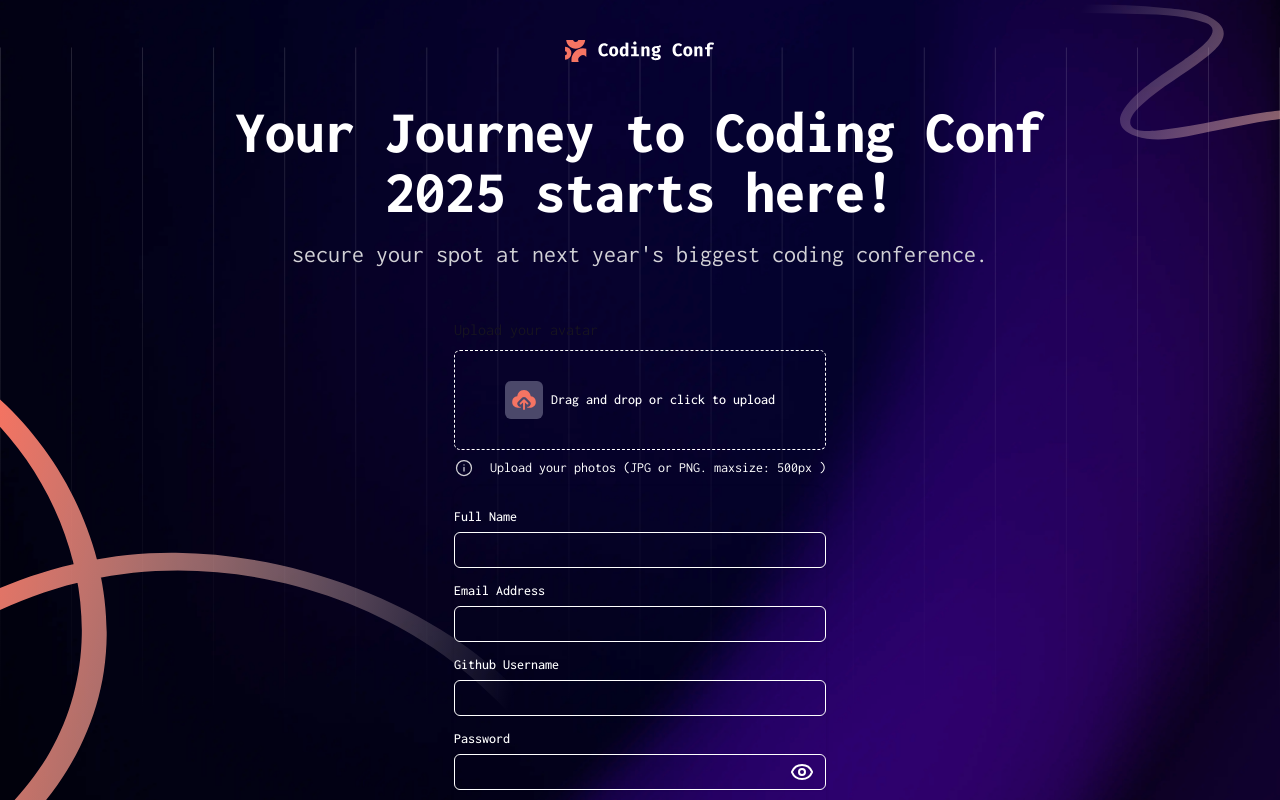
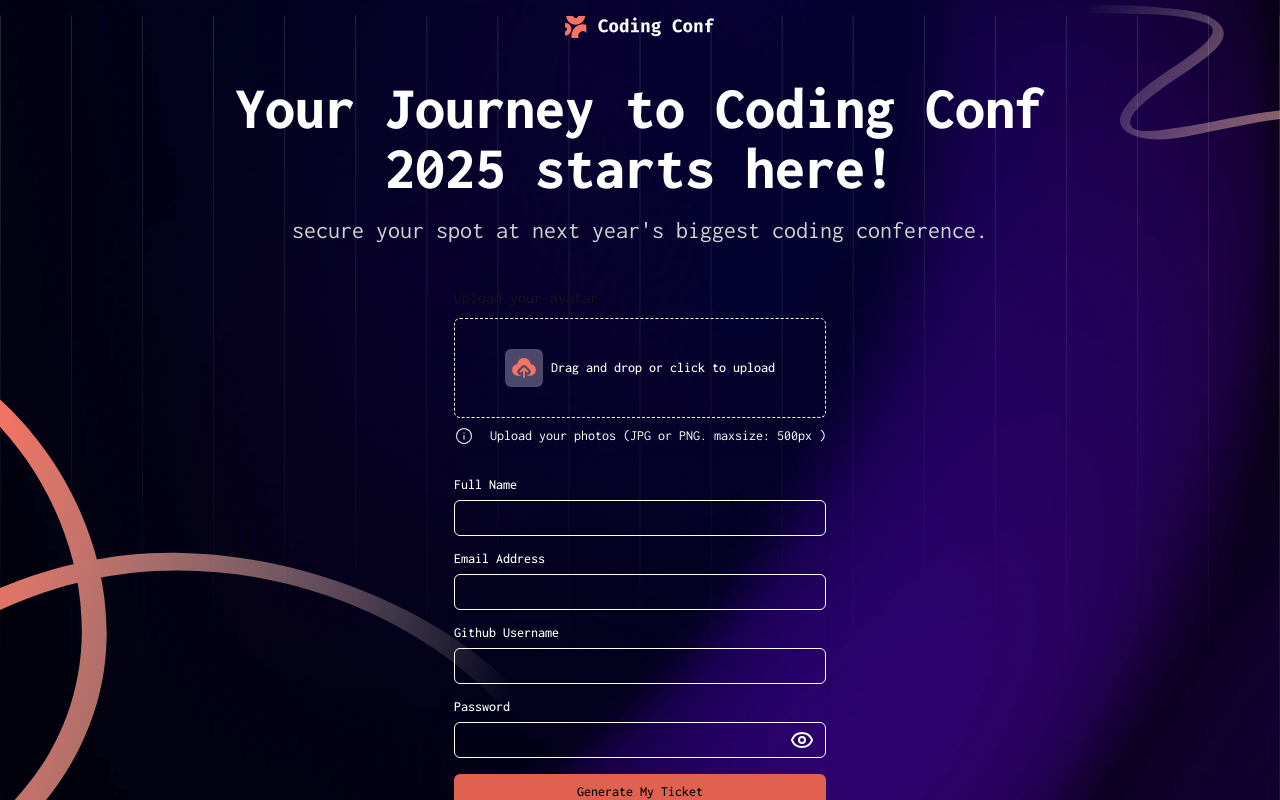
Before and after one commit to stkeys/nextjs-mini-project, a Next.js app: page /ticket-form in a window 1280 px wide. Shown: the top 800 px of the page. Built offline with nearby package versions, Linux system fonts and the light colour scheme.

Commit message:
style: adjust padding in ticket-form

```diff
--- a/src/app/ticket-form/page.tsx
+++ b/src/app/ticket-form/page.tsx
@@ -17,7 +17,7 @@ export default function TicketForm(){
   return(
     <div className="relative w-full overflow-x-hidden  bg-double text-white">
       <Background />
-      <div className="relative z-10 flex items-center justify-center flex-col space-y-10 p-10 ">
+      <div className="relative z-10 flex items-center justify-center flex-col space-y-10  p-4">
         <Image
           src="/assets/images/logo-full.svg"
           alt="Logo"
@@ -29,7 +29,7 @@ export default function TicketForm(){
           <h1 className=" text-3xl sm:text-6xl font-extrabold ">Your Journey to Coding Conf <br/>2025 starts here!</h1>
           <p className="text-sm sm:text-2xl text-[hsl(252,6%,83%)]">secure your spot at next year&apos;s biggest coding conference. </p>
         </div>
-        <div className="max-w-full p-2  justify-start space-y-2">
+        <div className="max-w-full   justify-start space-y-2">
           <p className=" text-[hsl(254,27%,10%)] ">Upload your avatar</p>
           <div className="w-full h-25 bg-transparent border border-dashed rounded-md flex items-center justify-center flex-col p-4" id="image-view" >
             <Label id="input-file">
```
